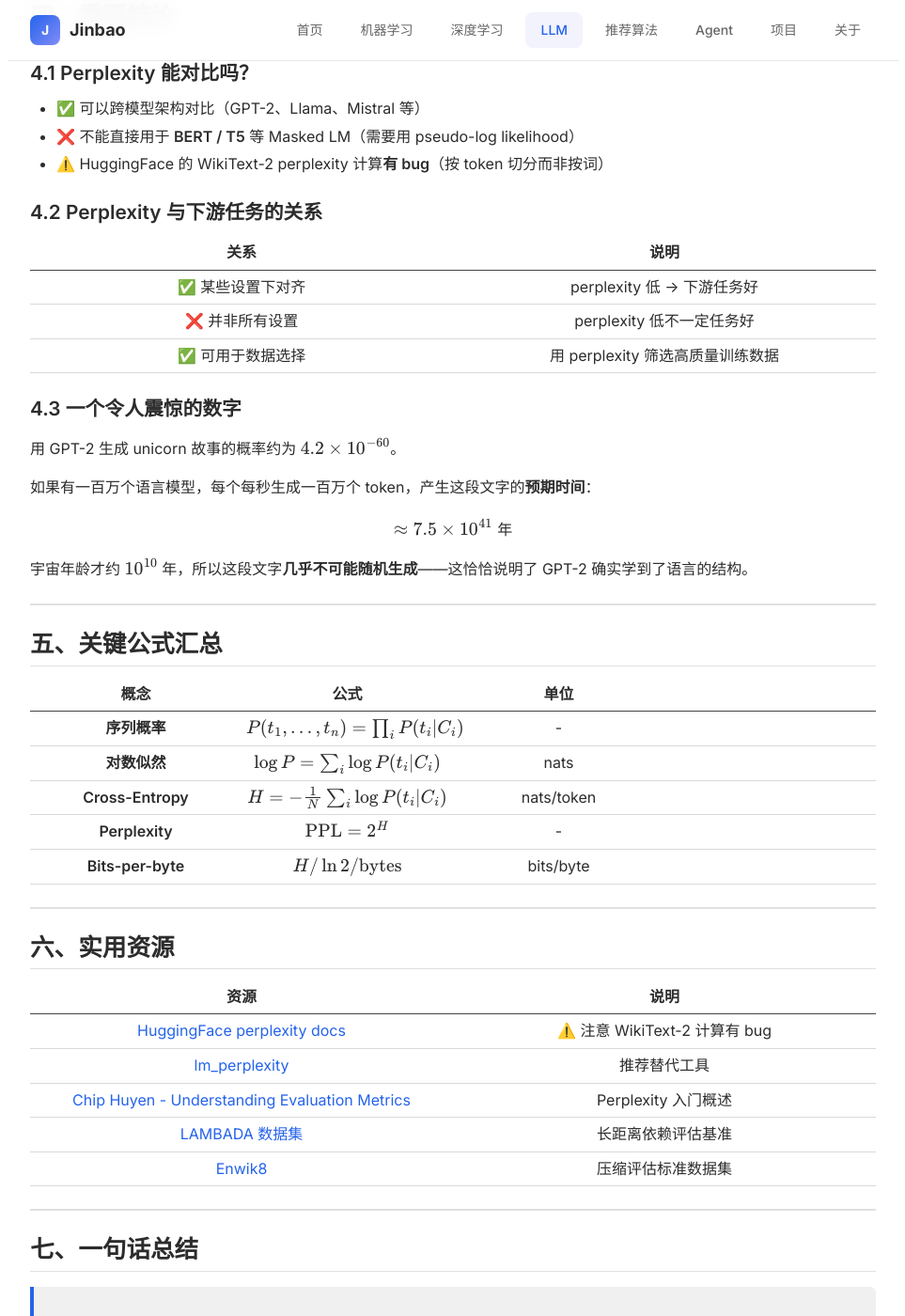
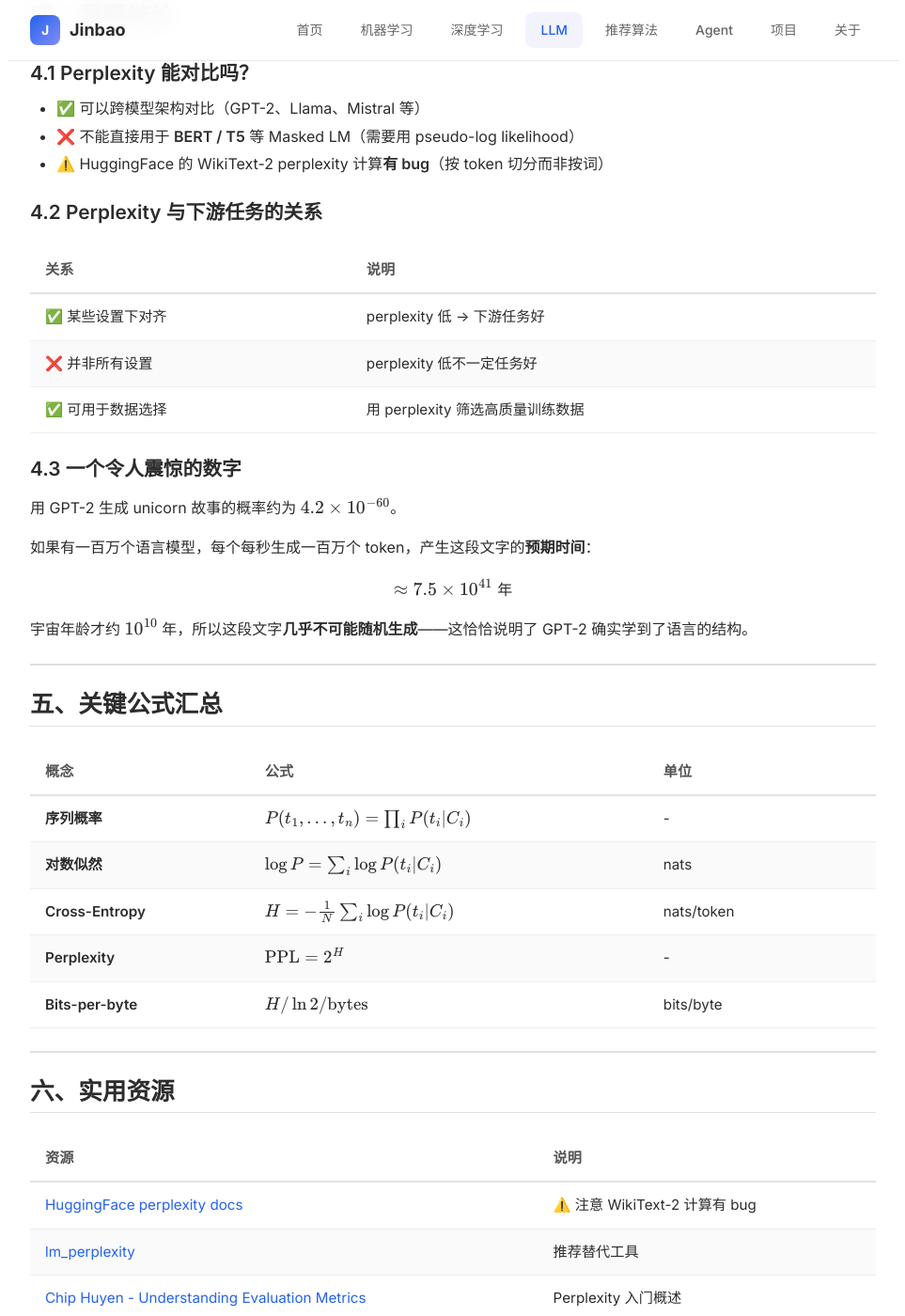
Before and after one commit to JinbaoSite/jinbaosite.github.io, a Jekyll site: the page built from llm/perplexity.md, in a window 1280 px wide and 1400 px high, scrolled down 2647 px. Shown: the whole window at 94% size, without its empty margins (158-1121 px from the left). Built offline with Jekyll 4.4.1, drawn with Linux system fonts in a browser that asks for light colours; our own code applies the rules of GitHub Pages for plain Markdown files; formulas are drawn with MathJax 3.

Commit message:
Update style.css

```diff
--- a/assets/style.css
+++ b/assets/style.css
@@ -547,6 +547,36 @@
     }
     /* 表格样式  */
     .articleContainer table {
+      width: 100%;
+      border-collapse: collapse;
+      margin: 1.5rem 0;
+      font-size: 0.95rem;
+      line-height: 1.6;
+    }
+
+    .articleContainer th {
+      text-align: left;
+      padding: 0.75rem 1rem;
+      font-weight: 600;
+      color: #555;
+      border-bottom: 2px solid #e2e2e2;
+    }
+
+    .articleContainer td {
+      padding: 0.75rem 1rem;
+      border-bottom: 1px solid #eee;
+    }
+
+    /* 数据多时可选:斑马纹 */
+    .articleContainer tbody tr:nth-child(even) {
+      background: #fafafa;
+    }
+
+    /* 移动端横向滚动,避免撑破版面 */
+    .articleContainer .table-wrapper {
+      overflow-x: auto;
+    }
+    /* .articleContainer table {
         width:100%;
         border-collapse:collapse;
         table-layout:fixed;
@@ -575,7 +605,7 @@
     }
     .articleContainer table tbody tr.highlight td{
         font-weight:bold;
-    }
+    } */
     /* .articleContainer table {
       width: 100%;
       border-collapse: collapse;
```
